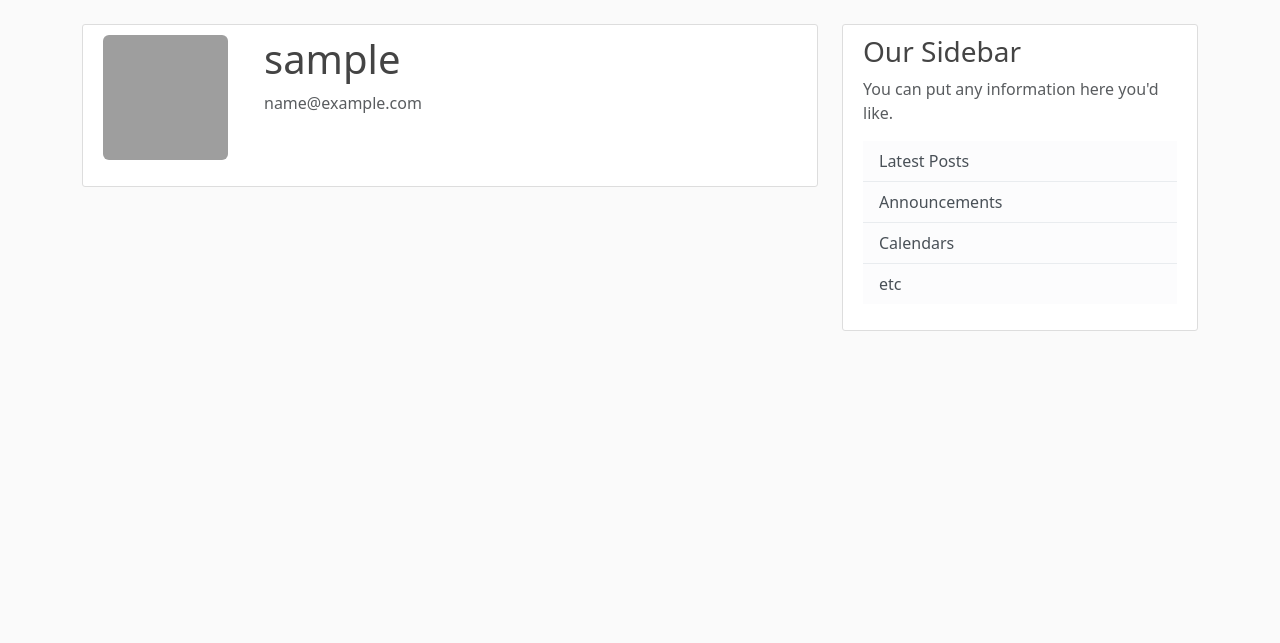
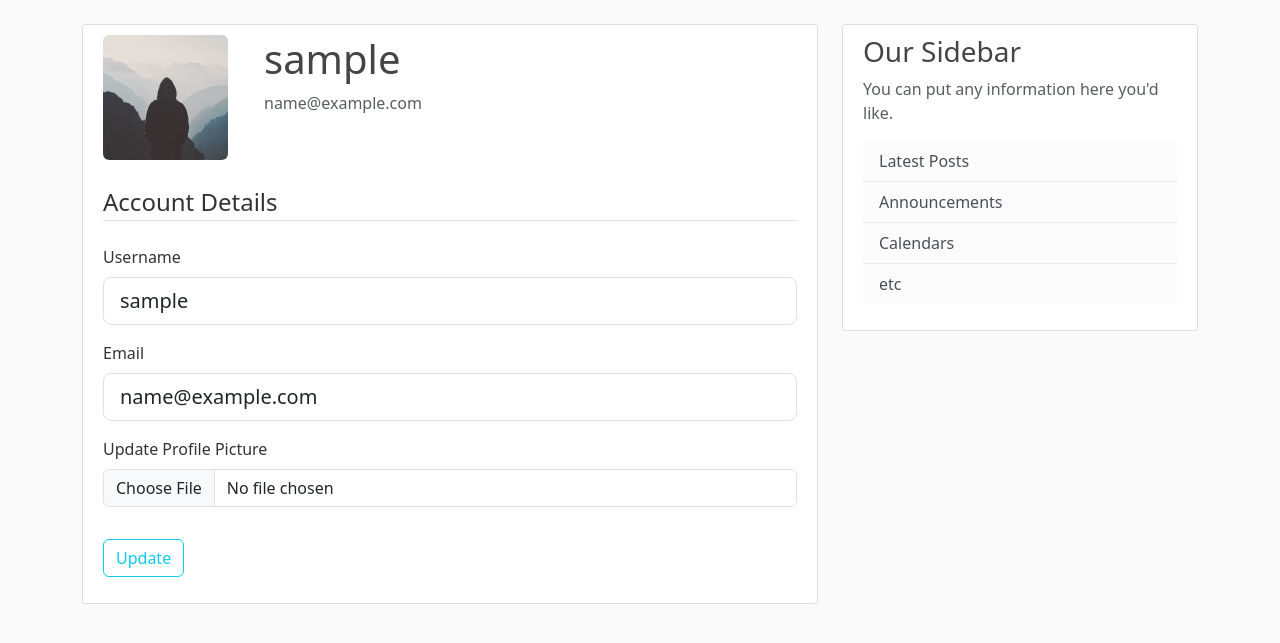
Before and after one commit to gpr073/flaskblog, a Flask app: page /account in a window 1280 px wide. Shown: the part 56-699 px from the top of the page. Run offline with Flask 3, Linux system fonts and the light colour scheme; the visitor is signed in with stand-in values (Sample User, id 1); some libraries are stand-ins or nearby versions; grey boxes are pictures that could not be loaded.

Commit message:
Added feature to change profile picture

```diff
--- a/flaskblog/forms.py
+++ b/flaskblog/forms.py
@@ -1,22 +1,24 @@
 from flask_wtf import FlaskForm
+from flask_wtf.file import FileField, FileAllowed
+from flask_login import current_user
 from wtforms import StringField, PasswordField, EmailField, SubmitField, BooleanField
 from wtforms.validators import InputRequired, Length, Email, EqualTo, ValidationError
 from flaskblog.models import User
 
 class RegistrationForm(FlaskForm):
-    username = StringField('Username', [
+    username = StringField('Username', validators=[
             InputRequired(),
             Length(min=2, max=20)
         ])
-    email = EmailField('Email', [
+    email = EmailField('Email', validators=[
             InputRequired(),
             Email()
         ])
-    password = PasswordField('Password', [
+    password = PasswordField('Password', validators=[
             InputRequired(),
             Length(min=5, max=20)
         ])
-    confirm_password = PasswordField('Confirm_Password', [
+    confirm_password = PasswordField('Confirm_Password', validators=[
             InputRequired(),
             Length(min=5, max=20),
             EqualTo('password', message="Passwords must match")
@@ -24,20 +26,46 @@ class RegistrationForm(FlaskForm):
     submit = SubmitField('Sign Up')
 
     def validate_username(self, username):
-        user = User.query.filter_by(username=username.data).first()
-        if user:
-            raise ValidationError('That username is taken. Please choose a different one.')
+        if username.data != current_user.username:
+            user = User.query.filter_by(username=username.data).first()
+            if user:
+                raise ValidationError('That username is taken. Please choose a different one.')
 
     def validate_email(self, email):
-        user = User.query.filter_by(email=email.data).first()
-        if user:
-            raise ValidationError('An account already exists with this email id.')
+        if email.data != current_user.email:
+            user = User.query.filter_by(email=email.data).first()
+            if user:
+                raise ValidationError('An account already exists with this email id.')
 
 class LoginForm(FlaskForm):
-    email = EmailField('Email', [
+    email = EmailField('Email', validators=[
             InputRequired(),
             Email()
         ])
-    password = PasswordField('Password', [InputRequired()])
+    password = PasswordField('Password', validators=[InputRequired()])
     remember = BooleanField('Remember Me')
     submit = SubmitField('Login')
+
+class UpdateAccountForm(FlaskForm):
+    username = StringField('Username', validators=[
+            InputRequired(),
+            Length(min=2, max=20)
+        ])
+    email = EmailField('Email', validators=[
+            InputRequired(),
+            Email()
+        ])
+    picture = FileField('Update Profile Picture', validators=[
+            FileAllowed(['jpg', 'png', 'jpeg'])
+        ])
+    submit = SubmitField('Update')
+
+    # def validate_username(self, username):
+    #     user = User.query.filter_by(username=username.data).first()
+    #     if user:
+    #         raise ValidationError('That username is taken. Please choose a different one.')
+
+    # def validate_email(self, email):
+    #     user = User.query.filter_by(email=email.data).first()
+    #     if user:
+    #         raise ValidationError('An account already exists with this email id.')
--- a/flaskblog/routes.py
+++ b/flaskblog/routes.py
@@ -1,6 +1,8 @@
+import os, secrets
+from PIL import Image
 from flask import render_template, url_for, flash, redirect, request
 from flaskblog import app, db, bcrypt
-from flaskblog.forms import RegistrationForm, LoginForm
+from flaskblog.forms import RegistrationForm, LoginForm, UpdateAccountForm
 from flaskblog.models import User, Post
 from flask_login import login_user, current_user, logout_user, login_required
 
@@ -62,7 +64,35 @@ def logout():
     logout_user()
     return redirect(url_for('home'))
 
-@app.route("/account")
+def save_picture(form_picture):
+    random_hex = secrets.token_hex(8)
+    _, f_ext = os.path.splitext(form_picture.filename)
+    picture_name = random_hex + f_ext
+    picture_path = os.path.join(app.root_path, 'static/img', picture_name)
+    output_size = (125, 125)
+    reimage = Image.open(form_picture)
+    reimage.thumbnail(output_size)
+    prev_picture = os.path.join(app.root_path, 'static/img', current_user.image_file)
+    if os.path.exists(prev_picture) and os.path.basename(prev_picture) != 'default.jpg':
+        os.remove(prev_picture)
+    reimage.save(picture_path)
+    return picture_name
+
+@app.route("/account", methods=['GET', 'POST'])
 @login_required
 def account():
-    return render_template('account.html', title='Account')
+    form = UpdateAccountForm()
+    if form.validate_on_submit():
+        if form.picture.data:
+            picture_file = save_picture(form.picture.data)
+            current_user.image_file = picture_file
+        current_user.username = form.username.data
+        current_user.email = form.email.data
+        db.session.commit()
+        flash('Your account has been updated', 'success')
+        return redirect(url_for('account'))
+    elif request.method == 'GET':
+        form.username.data = current_user.username
+        form.email.data = current_user.email
+    image_file = url_for('static', filename='img/' + current_user.image_file)
+    return render_template('account.html', title='Account', image_file=image_file, form=form)
--- a/flaskblog/static/main.css
+++ b/flaskblog/static/main.css
@@ -73,6 +73,8 @@ height: 125px;
 width: 125px;
 margin-right: 20px;
 margin-bottom: 16px;
+object-fit: cover;
+border-radius: 5%;
 }
 
 .account-heading {
--- a/flaskblog/templates/account.html
+++ b/flaskblog/templates/account.html
@@ -3,13 +3,56 @@
     <div class="content-section">
         <div class="d-flex">
             <div class="flex-shrink-0">
-                <img class="rounded account-img" src="userimage.jpg">
+                <img class="account-img" src="{{ image_file }}">
             </div>
             <div class="flex-grow-1 ms-3">
                 <h2 class="account-heading">{{ current_user.username }}</h2>
                 <p class="text-body-secondary">{{ current_user.email }}</p>
             </div>
         </div>
-        <!-- FORM HERE -->
+        <form action="" method="POST", enctype="multipart/form-data">
+            {{ form.hidden_tag() }}
+                <fieldset class="mb-3">
+                    <legend class="border-bottom mt-2 mb-4">Account Details</legend>
+                    <div class="mb-3">
+                        {{ form.username.label(class="form-label") }}
+                        {% if form.username.errors %}
+                            {{ form.username(class="form-control form-control-lg is-invalid") }}
+                            <div class="invalid-feedback">
+                            {% for error in form.username.errors %}
+                                <span>{{ error }}</span>
+                            {% endfor %}
+                            </div>
+                        {% else %}
+                            {{ form.username(class="form-control form-control-lg") }}
+                        {% endif %}
+                    </div>
+                    <div class="mb-3">
+                        {{ form.email.label(class="form-label") }}
+                        {% if form.email.errors %}
+                            {{ form.email(class="form-control form-control-lg is-invalid") }}
+                            <div class="invalid-feedback">
+                                {% for error in form.email.errors %}
+                                    <span>{{ error }}</span>
+                                {% endfor %}
+                            </div>
+                        {% else %}
+                            {{ form.email(class="form-control form-control-lg") }}
+                        {% endif %}
+                    </div>
+                    <div class="mb-3">
+                        {{ form.picture.label(class="form-label") }}
+                        {{ form.picture(class="form-control", type="file", id="formFile") }}
+                        {% if form.picture.errors %}
+                            {% for error in form.picture.errors %}
+                                <span class="text-danger">{{ error }}</span>
+                            {% endfor %}
+                        {% endif %}
+                    </div>
+                </fieldset>
+                <div class="mb-3">
+                    {{ form.submit(class="btn btn-outline-info") }}
+                </div>
+        </form>
     </div>
 {% endblock content %}
```
Also changed, not shown: flaskblog/static/img/cf5adec6f87ddcb4.jpeg (added), flaskblog/static/img/default.jpg (added).
